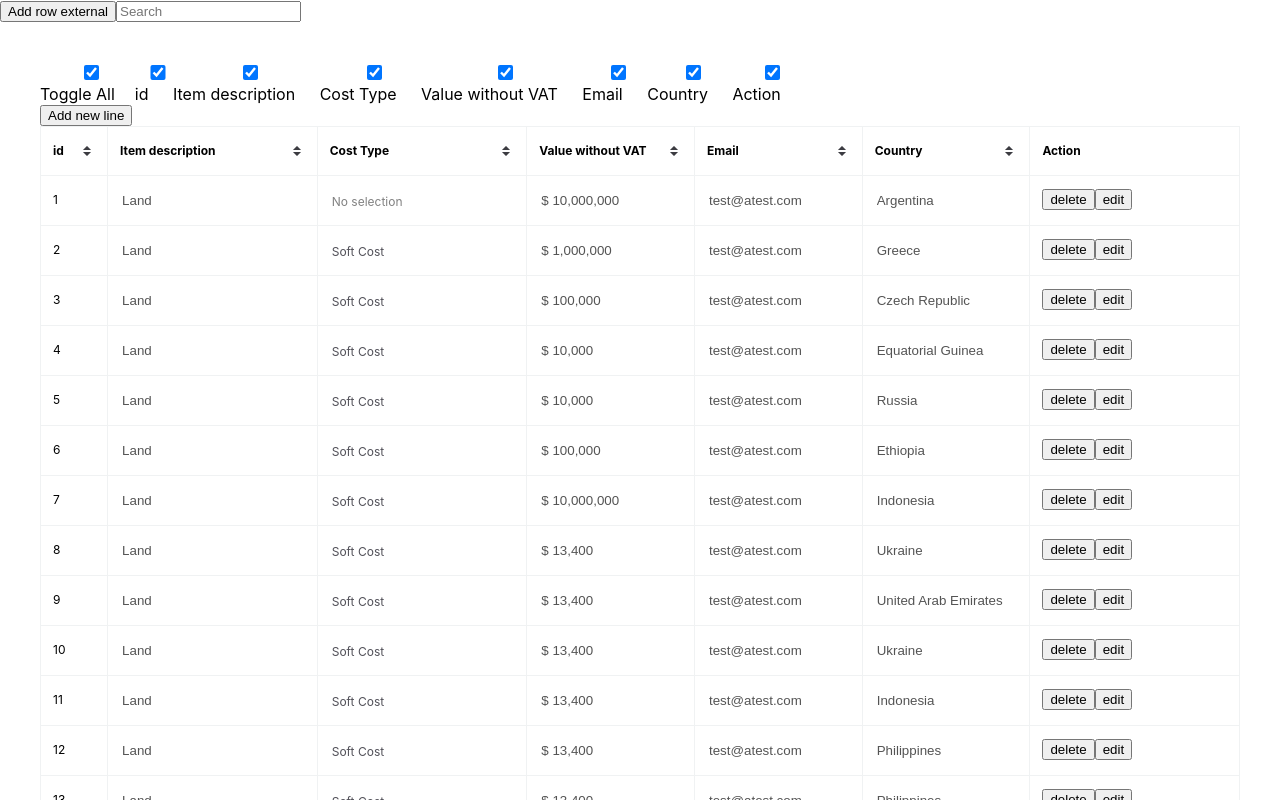
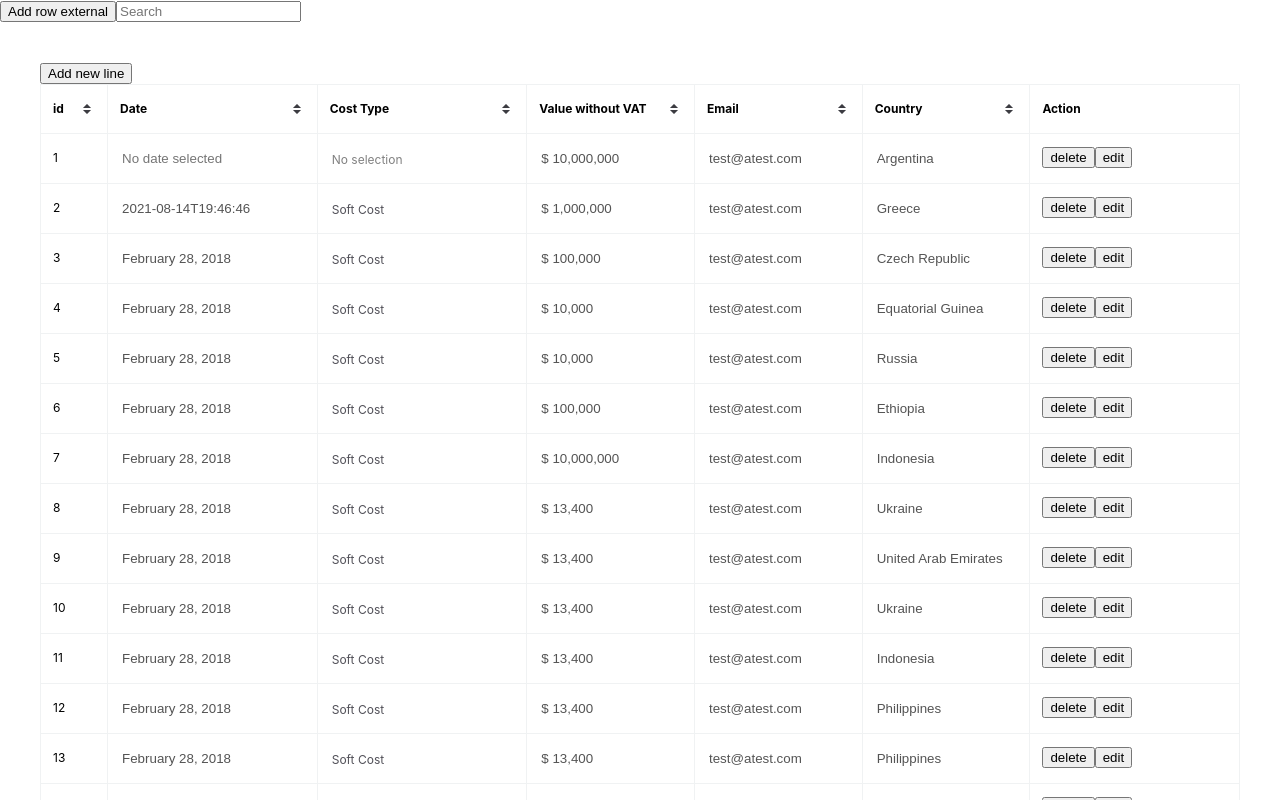
Before and after one commit to unkindee/react-table-editable-rows, a React (Create React App) app: page / in a window 1280 px wide. Shown: the top 800 px of the page. Built offline with nearby package versions, Linux system fonts and the light colour scheme.

Commit message:
datepicker + cell optimizations

```diff
--- a/package.json
+++ b/package.json
@@ -11,6 +11,7 @@
     "lodash": "^4.17.21",
     "react": "^17.0.2",
     "react-bootstrap": "^2.0.2",
+    "react-datepicker": "^4.4.0",
     "react-dom": "^17.0.2",
     "react-number-format": "^4.8.0",
     "react-scripts": "4.0.3",
--- a/src/App.js
+++ b/src/App.js
@@ -16,11 +16,10 @@ const App = () => {
       }
     },
     {
-      Header: 'Item description',
-      accessor: 'item_description',
-      component: 'input',
-      componentType: 'text',
-      componentPlaceholder: 'Click to edit this line'
+      Header: 'Date',
+      accessor: 'date',
+      component: 'date',
+      componentPlaceholder: 'No date selected'
     },
     {
       Header: 'Cost Type',
--- a/src/MOCK_TABLE_DATA.json
+++ b/src/MOCK_TABLE_DATA.json
@@ -1,7 +1,7 @@
 [
   {
       "id": 1,
-      "item_description": "Land",
+      "date": "",
       "cost_type": "",
       "value_no_vat": "10000000",
       "email": "test@atest.com",
@@ -9,7 +9,7 @@
   },
   {
       "id": 2,
-      "item_description": "Land",
+      "date": "2021-08-14T19:46:46",
       "cost_type": "soft",
       "value_no_vat": "1000000",
       "email": "test@atest.com",
@@ -17,7 +17,7 @@
   },
   {
       "id": 3,
-      "item_description": "Land",
+      "date": "February 28, 2018",
       "cost_type": "soft",
       "value_no_vat": "100000",
       "email": "test@atest.com",
@@ -25,7 +25,7 @@
   },
   {
       "id": 4,
-      "item_description": "Land",
+      "date": "February 28, 2018",
       "cost_type": "soft",
       "value_no_vat": "10000,",
       "email": "test@atest.com",
@@ -33,7 +33,7 @@
   },
   {
       "id": 5,
-      "item_description": "Land",
+      "date": "February 28, 2018",
       "cost_type": "soft",
       "value_no_vat": "10000",
       "email": "test@atest.com",
@@ -41,7 +41,7 @@
   },
   {
       "id": 6,
-      "item_description": "Land",
+      "date": "February 28, 2018",
       "cost_type": "soft",
       "value_no_vat": "100000",
       "email": "test@atest.com",
@@ -49,7 +49,7 @@
   },
   {
       "id": 7,
-      "item_description": "Land",
+      "date": "February 28, 2018",
       "cost_type": "soft",
       "value_no_vat": "10000000",
       "email": "test@atest.com",
@@ -57,7 +57,7 @@
   },
   {
       "id": 8,
-      "item_description": "Land",
+      "date": "February 28, 2018",
       "cost_type": "soft",
       "value_no_vat": "13400",
       "email": "test@atest.com",
@@ -65,7 +65,7 @@
   },
   {
       "id": 9,
-      "item_description": "Land",
+      "date": "February 28, 2018",
       "cost_type": "soft",
       "value_no_vat": "13400",
       "email": "test@atest.com",
@@ -73,7 +73,7 @@
   },
   {
       "id": 10,
-      "item_description": "Land",
+      "date": "February 28, 2018",
       "cost_type": "soft",
       "value_no_vat": "13400",
       "email": "test@atest.com",
@@ -81,7 +81,7 @@
   },
   {
       "id": 11,
-      "item_description": "Land",
+      "date": "February 28, 2018",
       "cost_type": "soft",
       "value_no_vat": "13400",
       "email": "test@atest.com",
@@ -89,7 +89,7 @@
   },
   {
       "id": 12,
-      "item_description": "Land",
+      "date": "February 28, 2018",
       "cost_type": "soft",
       "value_no_vat": "13400",
       "email": "test@atest.com",
@@ -97,7 +97,7 @@
   },
   {
       "id": 13,
-      "item_description": "Land",
+      "date": "February 28, 2018",
       "cost_type": "soft",
       "value_no_vat": "13400",
       "email": "test@atest.com",
@@ -105,7 +105,7 @@
   },
   {
       "id": 14,
-      "item_description": "Land",
+      "date": "February 28, 2018",
       "cost_type": "soft",
       "value_no_vat": "13400",
       "email": "test@atest.com",
@@ -113,7 +113,7 @@
   },
   {
       "id": 15,
-      "item_description": "Land",
+      "date": "February 28, 2018",
       "cost_type": "soft",
       "value_no_vat": "13400",
       "email": "test@atest.com",
@@ -121,7 +121,7 @@
   },
   {
       "id": 16,
-      "item_description": "Land",
+      "date": "February 28, 2018",
       "cost_type": "soft",
       "value_no_vat": "13400",
       "email": "test@atest.com",
@@ -129,15 +129,15 @@
   },
   {
       "id": 17,
-      "item_description": "Land",
-      "cost_type": "land",
+      "date": "February 28, 2018",
+      "cost_type": "February 28, 2018",
       "value_no_vat": "13400",
       "email": "test@atest.com",
       "country": "Indonesia"
   },
   {
       "id": 18,
-      "item_description": "Land",
+      "date": "February 28, 2018",
       "cost_type": "soft",
       "value_no_vat": "13400",
       "email": "test@atest.com",
@@ -145,7 +145,7 @@
   },
   {
       "id": 19,
-      "item_description": "Land",
+      "date": "February 28, 2018",
       "cost_type": "hard",
       "value_no_vat": "13400",
       "email": "test@atest.com",
@@ -153,7 +153,7 @@
   },
   {
       "id": 20,
-      "item_description": "Land",
+      "date": "February 28, 2018",
       "cost_type": "soft",
       "value_no_vat": "13400",
       "email": "test@atest.com",
--- a/src/components/CustomTable.js
+++ b/src/components/CustomTable.js
@@ -5,9 +5,11 @@ import { Formik, Form, useField, useFormikContext } from 'formik'
 import { Pagination } from 'react-bootstrap'
 import Select from 'react-select'
 import NumberFormat from 'react-number-format'
+import DatePicker from "react-datepicker"
 import { useTable, useSortBy, usePagination, useGlobalFilter } from 'react-table'
 import { TABLE_ACTIONS } from './constants'
 import { checkItem } from './helpers'
+import "react-datepicker/dist/react-datepicker.css"
 
 import { ReactComponent as Sort } from '../assets/icons/sort.svg'
 import { ReactComponent as SortUp } from '../assets/icons/sort_up.svg'
@@ -110,10 +112,6 @@ const TableWrapper = styled.div`
     &:focus-visible {
       outline: none;
     }
-
-    &::placeholder {
-      color: #2081FA;
-    }
   }
 
   .active-row-selection {
@@ -171,14 +169,6 @@ const TableWrapper = styled.div`
     .pagination-count-items {
       font-size: 12px;
       opacity: .5;
-    }
-  }
-
-  .columns-filter {
-    display: flex;
-
-    input {
-      height: 15px;
     }
   }
 `
@@ -279,34 +269,37 @@ const customSelect = {
 
 const StyledInput = styled.input``
 
+const Datepicker = (props) => {
+  const { setFieldValue } = useFormikContext()
+  const [ field ] = useField(props)
+  const { disabled, placeholder } = props
+
+  return (
+    <DatePicker
+      {...field}
+      {...props}
+      dateFormat='dd MMMM, yyyy'
+      selected={field.value && new Date(field.value)}
+      onChange={date => setFieldValue(field.name, date)}
+      disabled={disabled}
+      placeholderText={placeholder}
+    />
+  )
+}
+
 const CustomSelect = (props) => {
-  const selectRef = useRef()
   const { setFieldValue } = useFormikContext()
-  const { accessor, customOptions, initialValue, placeholder } = props
-
-  const options = customOptions
-
-  const onChange = option => {
-    setFieldValue(`data.${accessor}`, option?.id)
-    setSelectedOption([option])
-  }
-
-  const [selectedOption, setSelectedOption] = useState()
-
-  useEffect(() => {
-    const defaultOption = options?.filter(option => option.id === initialValue)
-    setSelectedOption(defaultOption)
-  }, [options, initialValue])
+  const [ field ] = useField(props)
+  const { customOptions, placeholder } = props
 
   return (
     <Select
-      ref={selectRef}
-      onChange={option => onChange(option)}
-      options={options}
+      onChange={option => setFieldValue(field.name, option.id)}
+      options={customOptions}
       getOptionLabel={e => e.title}
       getOptionValue={e => e.id}
       isMulti={false}
-      value={selectedOption}
+      value={customOptions.filter(option => option.id === field.value)}
       components={{
         IndicatorSeparator: () => null,
         DropdownIndicator: () => null
@@ -320,13 +313,13 @@ const CustomSelect = (props) => {
 
 const Input = (props) => {
   const { setFieldValue } = useFormikContext()
-  const [field] = useField(props)
-  const { disabled, placeholder, name, initialValue, type, valuePrefix } = props
+  const [ field ] = useField(props)
+  const { disabled, placeholder, initialValue, type, valuePrefix } = props
   const { value } = field
 
   const handleOnKeyDown = (e) => {
     if (e.key === 'Escape') {
-      setFieldValue(name, initialValue)
+      setFieldValue(field.name, initialValue)
     }
   }
 
@@ -338,12 +331,11 @@ const Input = (props) => {
     return (
       <NumberFormat
         prefix={valuePrefix}
-        name={name}
         placeholder={placeholder}
         thousandSeparator
         value={isObject(value) ? value.formattedValue : value}
         onValueChange={val =>
-          setFieldValue(name, val.floatValue || defaultValues[name])
+          setFieldValue(field.name, val.floatValue || defaultValues[field.name])
         }
         onKeyDown={(e) => handleOnKeyDown(e)}
         disabled={disabled}
@@ -375,13 +367,10 @@ const EditableCell = ({
     case 'select':
       return (
         <CustomSelect
-          name="select"
-          accessor={id}
+          name={`data.${[id]}`}
           customOptions={props.cell.column.selectOptions}
           placeholder={componentPlaceholder}
           isDisabled={!disabled}
-          initialValue={initialValue}
-          key={!disabled}
         />
       )
     case 'input':
@@ -395,6 +384,14 @@ const EditableCell = ({
           valuePrefix={componentPrefix}
         />
       )
+    case 'date':
+      return (
+        <Datepicker
+          name={`data.${[id]}`}
+          placeholder={componentPlaceholder}
+          disabled={!disabled}
+        />
+      )
     default:
       return (
         <div>This custom component is not defined</div>
@@ -405,19 +402,6 @@ const EditableCell = ({
 const defaultColumn = {
   Cell: EditableCell,
 }
-
-const IndeterminateCheckbox = React.forwardRef(
-  ({ indeterminate, ...rest }, ref) => {
-    const defaultRef = React.useRef()
-    const resolvedRef = ref || defaultRef
-
-    React.useEffect(() => {
-      resolvedRef.current.indeterminate = indeterminate
-    }, [resolvedRef, indeterminate])
-
-    return <input type="checkbox" ref={resolvedRef} {...rest} />
-  }
-)
 
 export const rowActions = (
   _data,
@@ -583,21 +567,6 @@ const CustomTable = ({
   // Render the UI for your table
   return (
     <TableWrapper>
-      <div className="columns-filter">
-        <div>
-          <IndeterminateCheckbox {...getToggleHideAllColumnsProps()} />
-          Toggle All
-        </div>
-        {allColumns.map(column => (
-            <div key={column.id}>
-              <label>
-                <input type="checkbox" {...column.getToggleHiddenProps()} />{' '}
-                {column.Header}
-              </label>
-            </div>
-          ))}
-      </div>
-
       <button
         onClick={() => addRow(createNewRow(data, cols))}
         disabled={(usePrevious(data.length) !== usePrevious(tableRows?.length)) || externalNewRow}
```
Also changed, not shown: 1 other file (tests, documents, lock files or other folders).
